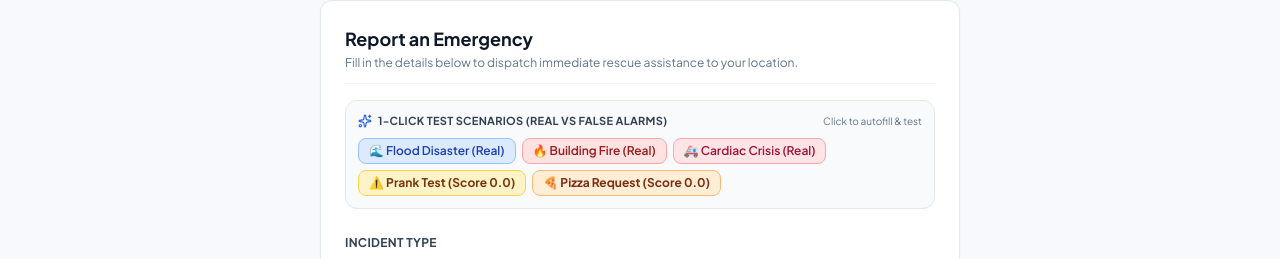
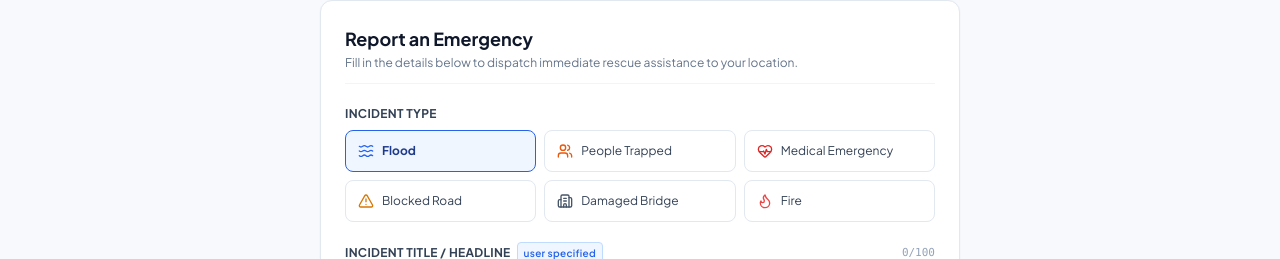
Before and after one commit to Roshvik-bit/jeeva, a React (Vite) app: page / in a window 1280 px wide. Both pictures are taken after a click on the button "Open Citizen App". Shown: the part 153-412 px from the top of the page. Built offline with nearby package versions, Linux system fonts and the light colour scheme; no server answers; the database is empty.

Commit message:
fix: remove 1-click test scenarios and enhance real vs false instance detection

```diff
--- a/src/components/citizen/EmergencyReportForm.jsx
+++ b/src/components/citizen/EmergencyReportForm.jsx
@@ -76,62 +76,6 @@ export const EmergencyReportForm = ({ onSubmitted }) => {
     setHasMedicalEmergency(false);
     setMedicalDetails("");
     setSubmittedReceipt(null);
-  };
-
-  const handleQuickScenario = (type) => {
-    if (type === "flood_real") {
-      setCategory("flood");
-      setTitle("Severe Flood Inundation - Water Level Rising Above 5 Feet");
-      setDescription("River overflowed banks. Ground floor completely submerged. 6 residents trapped on terrace, water rising rapidly.");
-      setPeopleCount(6);
-      setHasMedicalEmergency(false);
-      setMedicalDetails("");
-      setAiClassification(null);
-    } else if (type === "fire_real") {
-      setCategory("fire");
-      setTitle("Massive Commercial Building Fire with Trapped Workers");
-      setDescription("Heavy smoke billowing from 2nd floor, open flames spreading rapidly. Risk of gas cylinder explosion.");
-      setPeopleCount(4);
-      setHasMedicalEmergency(true);
-      setMedicalDetails("2 people suffering from severe smoke inhalation and burns.");
-      setAiClassification(null);
-    } else if (type === "medical_real") {
-      setCategory("medical");
-      setTitle("Acute Cardiac Arrest in Inaccessible Waterlogged Home");
-      setDescription("Elderly family member collapsed, unconscious with weak pulse. Ambulance cannot reach due to 3ft standing water.");
-      setPeopleCount(2);
-      setHasMedicalEmergency(true);
-      setMedicalDetails("Unconscious, cardiac history, oxygen level dropping.");
-      setAiClassification(null);
-    } else if (type === "prank_fake") {
-      setCategory("flood");
-      setTitle("Testing app prank haha lol");
-      setDescription("This is just a fake prank test haha lol nothing is wrong just fooling around with friends.");
-      setPeopleCount(1);
-      setHasMedicalEmergency(false);
-      setMedicalDetails("");
-      setAiClassification({
-        isFalseAlarm: true,
-        isFakeReport: true,
-        isValidDisaster: false,
-        hazardSeverity: 0.0,
-        verificationReason: "Flagged as Fake Report: Statement contains prank/joke markers ('prank haha lol'). Priority Score set to 0.0/10."
-      });
-    } else if (type === "pizza_fake") {
-      setCategory("trapped");
-      setTitle("Need pizza delivered to my house urgent");
-      setDescription("I am so hungry please send a delivery boy with pizza and cold drinks to my house asap.");
-      setPeopleCount(1);
-      setHasMedicalEmergency(false);
-      setMedicalDetails("");
-      setAiClassification({
-        isFalseAlarm: true,
-        isFakeReport: true,
-        isValidDisaster: false,
-        hazardSeverity: 0.0,
-        verificationReason: "Flagged as False Alarm: Statement is a non-emergency food delivery request ('pizza'). Priority Score set to 0.0/10."
-      });
-    }
   };
 
   const currentStatementCheck = verifyReportStatement([title, description, voiceTranscript].filter(Boolean).join(" "));
@@ -412,53 +356,6 @@ export const EmergencyReportForm = ({ onSubmitted }) => {
 
   return (
     <form onSubmit={handleSubmit} className="space-y-5">
-      {/* 0. Quick Test Scenarios Bar */}
-      <div className="p-3 bg-slate-50 border border-slate-200 rounded-xl space-y-2">
-        <div className="flex items-center justify-between">
-          <span className="text-[11px] font-bold text-slate-700 uppercase tracking-wide flex items-center gap-1.5">
-            <Sparkles className="w-3.5 h-3.5 text-blue-600" />
-            <span>1-Click Test Scenarios (Real vs False Alarms)</span>
-          </span>
-          <span className="text-[10px] text-slate-500">Click to autofill & test</span>
-        </div>
-        <div className="flex flex-wrap gap-1.5">
-          <button
-            type="button"
-            onClick={() => handleQuickScenario("flood_real")}
-            className="px-2.5 py-1 rounded-lg text-xs font-semibold bg-blue-100 hover:bg-blue-200 text-blue-800 border border-blue-300 transition-colors"
-          >
-            🌊 Flood Disaster (Real)
-          </button>
-          <button
-            type="button"
-            onClick={() => handleQuickScenario("fire_real")}
-            className="px-2.5 py-1 rounded-lg text-xs font-semibold bg-red-100 hover:bg-red-200 text-red-800 border border-red-300 transition-colors"
-          >
-            🔥 Building Fire (Real)
-          </button>
-          <button
-            type="button"
-            onClick={() => handleQuickScenario("medical_real")}
-            className="px-2.5 py-1 rounded-lg text-xs font-semibold bg-rose-100 hover:bg-rose-200 text-rose-800 border border-rose-300 transition-colors"
-          >
-            🚑 Cardiac Crisis (Real)
-          </button>
-          <button
-            type="button"
-            onClick={() => handleQuickScenario("prank_fake")}
-            className="px-2.5 py-1 rounded-lg text-xs font-bold bg-amber-100 hover:bg-amber-200 text-amber-900 border border-amber-300 transition-colors"
-          >
-            ⚠️ Prank Test (Score 0.0)
-          </button>
-          <button
-            type="button"
-            onClick={() => handleQuickScenario("pizza_fake")}
-            className="px-2.5 py-1 rounded-lg text-xs font-bold bg-orange-100 hover:bg-orange-200 text-orange-900 border border-orange-300 transition-colors"
-          >
-            🍕 Pizza Request (Score 0.0)
-          </button>
-        </div>
-      </div>
       {/* 1. Incident Type */}
       <div className="space-y-1.5">
         <label className="text-xs font-bold text-slate-700 uppercase tracking-wide">
--- a/src/services/mockAiClassifier.js
+++ b/src/services/mockAiClassifier.js
@@ -118,75 +118,123 @@ export const SAMPLE_DISASTER_IMAGES = [
 
 /**
  * Checks report text statement (title, description, transcript) for fake report / false alarm markers.
- * Identifies pranks, jokes, trivial deliveries, fantasy claims, contradictions, and non-emergency requests.
+ * Accurately differentiates all genuine emergencies from false alarms, pranks, trivial requests, and hoaxes.
  */
 export const verifyReportStatement = (textContext = "", options = {}) => {
   if (!textContext || typeof textContext !== "string") {
-    return { isFakeStatement: false, reason: null, confidence: 90 };
+    return { isFakeStatement: false, isRealEmergency: false, reason: null, confidence: 90 };
   }
 
   const normalized = textContext.toLowerCase().trim();
   if (normalized.length === 0) {
-    return { isFakeStatement: false, reason: null, confidence: 90 };
+    return { isFakeStatement: false, isRealEmergency: false, reason: null, confidence: 90 };
   }
 
-  // 1. Explicit Prank / Joke / Hoax / Troll / Test markers
-  const prankRegex = /\b(prank|joke|joking|fake\s*report|fake\s*alarm|hoax|troll|trolling|haha|hehe|lol|lmao|just\s*kidding|jk\b|just\s*testing|test\s*123|testing\s*app|trial\s*test|mock\s*report|playing\s*around|fooling\s*around)\b/i;
+  // Check for domestic plumbing / minor domestic leak (explicitly not a disaster)
+  const isDomesticPlumbing = /\b(plumber|plumbing|tap\s*leak|leaking\s*tap|bathroom\s*tap|kitchen\s*tap|faucet|shower\s*leak)\b/i.test(normalized);
+  const hasSevereFloodIndicators = /\b(flood|flooding|flooded|submerged|inundat\w*|overflow\w*|drown|drowning|river|dam|reservoir|stranded|roof|rescue|boat)\b/i.test(normalized);
+
+  // 1. Check for Genuine Emergency Keywords
+  const emergencyKeywords = /\b(flood|floods|flooding|flooded|waterlogged|submerged|inundat\w*|overflow\w*|drown|drowning|river\s*current|river\s*overflow|rising\s*water|deep\s*water|standing\s*water|flood\s*water|rain\s*water\s*entering|downpour|cloudburst|stranded|canal\s*breach|dam\s*breach|fire|fires|smoke|flame|flames|blaze|burning|burn|burns|explosion\w*|blast|cylinder|gas\s*leak\w*|chemical\s*leak\w*|short\s*circuit|medical|injur\w*|bleeding|bleed|unconscious|faint\w*|cardiac|heart\s*attack|chest\s*pain|fracture|broken\s*bone|trauma|breathing|breathless|breath|asthma|suffocat\w*|stroke|ambulance|doctor|hospital|casualty|casualties|patient|patients|oxygen|medic|trapped|stuck|debris|collaps\w*|rubble|crush\w*|caved\s*in|sinkhole\w*|landslide\w*|mudslide\w*|rockfall\w*|earthquake\w*|tremor\w*|bridge|crack|entomb\w*|rescue|evacuat\w*|sos\b|urgent|save\s*us|help|cyclone\w*|storm\w*|hurricane\w*|gale\w*|typhoon\w*|tornado\w*|uproot\w*|electric\s*shock|transformer|live\s*wire)\b/i;
+
+  // Standalone "water" is only emergency if accompanied by water level/rising/entering/street flooded
+  const isGeneralWaterEmergency = /\b(water\s*level|water\s*rising|water\s*entered|water\s*entering|high\s*water|waist\s*deep|chest\s*deep|water\s*inside\s*house)\b/i.test(normalized);
+
+  const isReal = (emergencyKeywords.test(normalized) || isGeneralWaterEmergency) && (!isDomesticPlumbing || hasSevereFloodIndicators);
+
+  // 2. Explicit Prank / Joke / Hoax / Troll / Test markers (ALWAYS fake, even if disaster words are spoofed)
+  const prankRegex = /\b(prank|pranks|pranked|joke|jokes|joking|fake\s*report|fake\s*alarm|fake\s*statement|fake\s*sos|hoax|hoaxes|troll|trolls|trolling|haha|hehe|lol|lmao|rofl|just\s*kidding|jk\b|just\s*testing|test\s*123|testing\s*app|testing\s*only|trial\s*test|mock\s*report|mock\s*alert|playing\s*around|fooling\s*around|ignore\s*this|ignore\s*report|not\s*real|bogus|scam|april\s*fool)\b/i;
   const prankMatch = normalized.match(prankRegex);
   if (prankMatch) {
     return {
       isFakeStatement: true,
+      isRealEmergency: false,
       reason: `Flagged as Fake Report: Statement contains prank/test marker ('${prankMatch[0]}'). Zero emergency credibility.`,
       confidence: 99.0
     };
   }
 
-  // 2. Commercial / Food delivery / Non-emergency trivial requests
-  const trivialRegex = /\b(pizza|burger|ice\s*cream|biryani|beer|alcohol|party|movie|cinema|netflix|gaming|pubg|free\s*fire|homework|swiggy|zomato|order\s*food|deliver\s*food|shopping|buy\s*car)\b/i;
-  const trivialMatch = normalized.match(trivialRegex);
-  if (trivialMatch) {
-    return {
-      isFakeStatement: true,
-      reason: `Flagged as False Alarm: Statement indicates a non-emergency trivial or delivery request ('${trivialMatch[0]}'). Not a disaster situation.`,
-      confidence: 97.5
-    };
-  }
-
   // 3. Fictional / Fantasy / Mythical claims
-  const fantasyRegex = /\b(alien|aliens|ufo|flying\s*saucer|dragon|dragons|zombie|zombies|vampire|vampires|ghost|ghosts|monster|monsters|superhero|batman|superman|spiderman)\b/i;
+  const fantasyRegex = /\b(alien|aliens|extraterrestrial|ufo|flying\s*saucer|dragon|dragons|zombie|zombies|vampire|vampires|werewolf|ghost|ghosts|demon|demons|monster|monsters|dinosaur|godzilla|superhero|batman|superman|spiderman|avengers|thanos)\b/i;
   const fantasyMatch = normalized.match(fantasyRegex);
   if (fantasyMatch) {
     return {
       isFakeStatement: true,
+      isRealEmergency: false,
       reason: `Flagged as Fake Report: Statement contains fictitious/fantasy narrative ('${fantasyMatch[0]}'). Zero real hazard.`,
       confidence: 99.5
     };
   }
 
   // 4. Explicit denial / contradiction of emergency
-  const denialRegex = /\b(nothing\s*happened|no\s*disaster|no\s*emergency|everything\s*is\s*fine|all\s*good\s*here|just\s*chilling|relaxing\s*at\s*home|no\s*flood\s*here|sunny\s*day|false\s*alert)\b/i;
+  const denialRegex = /\b(nothing\s*happened|no\s*disaster|no\s*emergency|no\s*problem|everything\s*is\s*fine|all\s*good\s*here|all\s*good|all\s*safe|just\s*chilling|relaxing\s*at\s*home|watching\s*tv|playing\s*games|no\s*flood|sunny\s*day|sunny\s*outside|false\s*alert|accidental\s*click|wrong\s*button|mistake|just\s*browsing)\b/i;
   const denialMatch = normalized.match(denialRegex);
   if (denialMatch) {
     return {
       isFakeStatement: true,
+      isRealEmergency: false,
       reason: `Flagged as False Alarm: Statement explicitly states there is no emergency or hazard ('${denialMatch[0]}').`,
       confidence: 98.0
     };
   }
 
-  // 5. Keystroke mash / Nonsense spam (e.g. asdfghjkl, 12345678, aaaaaaaa)
-  const isGibberish = /^[a-z0-9]{1,4}$/i.test(normalized) ||
-    /^(.)\1{4,}$/i.test(normalized) ||
-    /^(asdf|qwer|zxcv|1234|test)+$/i.test(normalized.replace(/[\s\-_]/g, ""));
-  if (isGibberish && normalized.length > 3) {
+  // 5. Commercial / Food delivery / Domestic repairs / Lost items (when no real emergency)
+  const trivialRegex = /\b(pizza|pizzas|burger|burgers|ice\s*cream|biryani|fried\s*rice|noodles|coke|pepsi|beer|wine|whiskey|alcohol|vodka|coffee|tea|chai|snacks|sandwich|breakfast|lunch|dinner|swiggy|zomato|order\s*food|deliver\s*food|shopping|buy\s*phone|sell\s*phone|buy\s*car|sell\s*car|discount|coupon|recharge|loan|wifi|router|internet|broadband|netflix|youtube|gaming|pubg|free\s*fire|minecraft|gta|fortnite|homework|plumber|plumbing|tap\s*leak|leaking\s*tap|bathroom\s*tap|faucet|electrician|ceiling\s*fan|ac\s*repair|air\s*conditioner|laundry|clean\s*room|maid|lost\s*.*keys|lost\s*wallet|lost\s*phone|lost\s*bag|flat\s*tyre|flat\s*tire|puncture|cab|taxi|uber|ola|bike\s*repair)\b/i;
+  const trivialMatch = normalized.match(trivialRegex);
+  if (trivialMatch && !isReal) {
     return {
       isFakeStatement: true,
-      reason: "Flagged as False Alarm: Statement consists of non-descriptive keystroke mash/gibberish.",
+      isRealEmergency: false,
+      reason: `Flagged as False Alarm: Statement indicates a non-emergency domestic/commercial matter ('${trivialMatch[0]}'). Not a disaster situation.`,
+      confidence: 97.5
+    };
+  }
+
+  // 6. Casual small talk / pure greetings / audio check (when zero emergency keywords)
+  const greetingPhrases = /^(hello|hi|hey|good\s*(morning|afternoon|evening|night|day)|how\s*(are\s*you|r\s*u)|how('?s|\s+is)\s*it\s*going|what('?s|\s+is)\s*up|what('?s|\s+is)\s*this|yo|sup|greetings|welcome|thanks|thank\s*you|please|sir|madam|bro|dude|there|everyone|doing|fine|ok|okay|nice\s*to\s*meet\s*you|just\s*(saying\s*hi|checking|browsing|looking)|test|testing|check|mic\s*test|audio\s*test|123|\s+|,|\.|\!|\?)+$/i;
+  if (!isReal && greetingPhrases.test(normalized)) {
+    return {
+      isFakeStatement: true,
+      isRealEmergency: false,
+      reason: "Flagged as False Alarm: Statement consists of non-emergency casual greeting without any incident context.",
+      confidence: 96.0
+    };
+  }
+
+  // 7. Keystroke mash / Nonsense spam / Gibberish (when zero emergency keywords)
+  const isGibberish = !isReal && (
+    /^(.)\1{3,}$/i.test(normalized) ||
+    /^(asdf|ghjkl|qwerty|uiop|zxcvbn|1234|qwer)+$/i.test(normalized.replace(/[\s\-_]/g, "")) ||
+    /\b[bcdfghjklmnpqrstvwxyz]{6,}\b/i.test(normalized) ||
+    /^(asdf|qwer|zxcv|test)+$/i.test(normalized) ||
+    (normalized.length > 5 && /(asdf|ghjkl|qwerty)/i.test(normalized))
+  );
+
+  if (isGibberish) {
+    return {
+      isFakeStatement: true,
+      isRealEmergency: false,
+      reason: "Flagged as False Alarm: Statement consists of non-descriptive keystroke mash or gibberish.",
       confidence: 95.0
     };
   }
 
-  return { isFakeStatement: false, reason: null, confidence: 92.0 };
+  // 8. Genuine Emergency Indicators
+  if (isReal) {
+    return {
+      isFakeStatement: false,
+      isRealEmergency: true,
+      reason: "Genuine emergency indicators detected in statement.",
+      confidence: 96.0
+    };
+  }
+
+  return {
+    isFakeStatement: false,
+    isRealEmergency: false,
+    reason: null,
+    confidence: 85.0
+  };
 };
 
 /**
```
